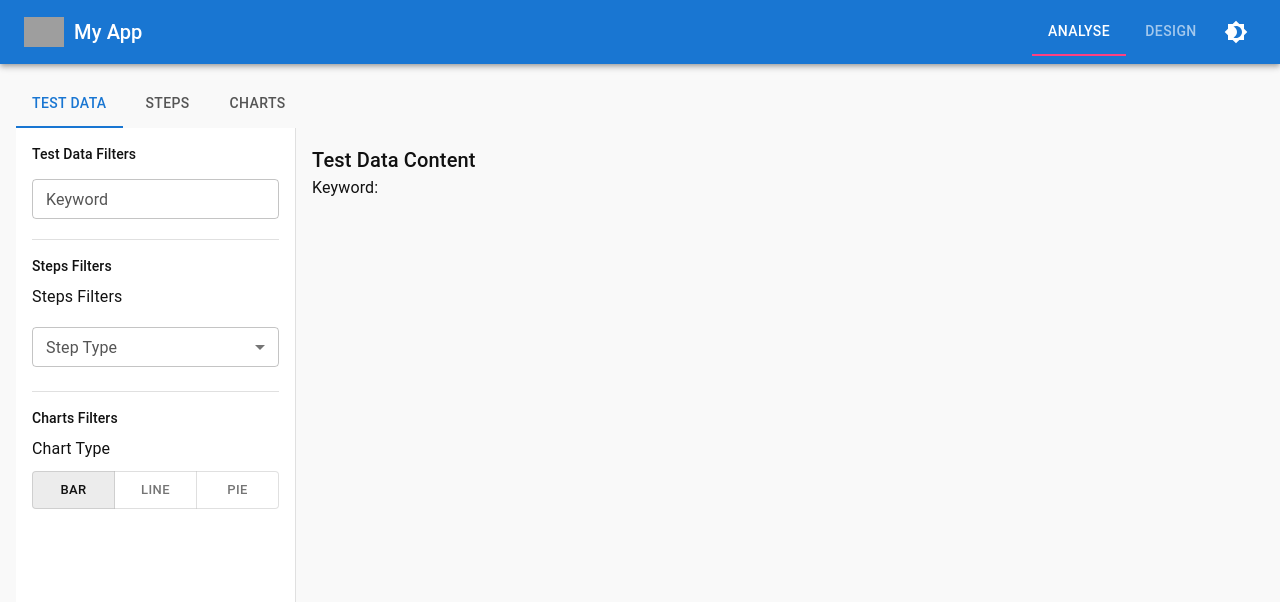
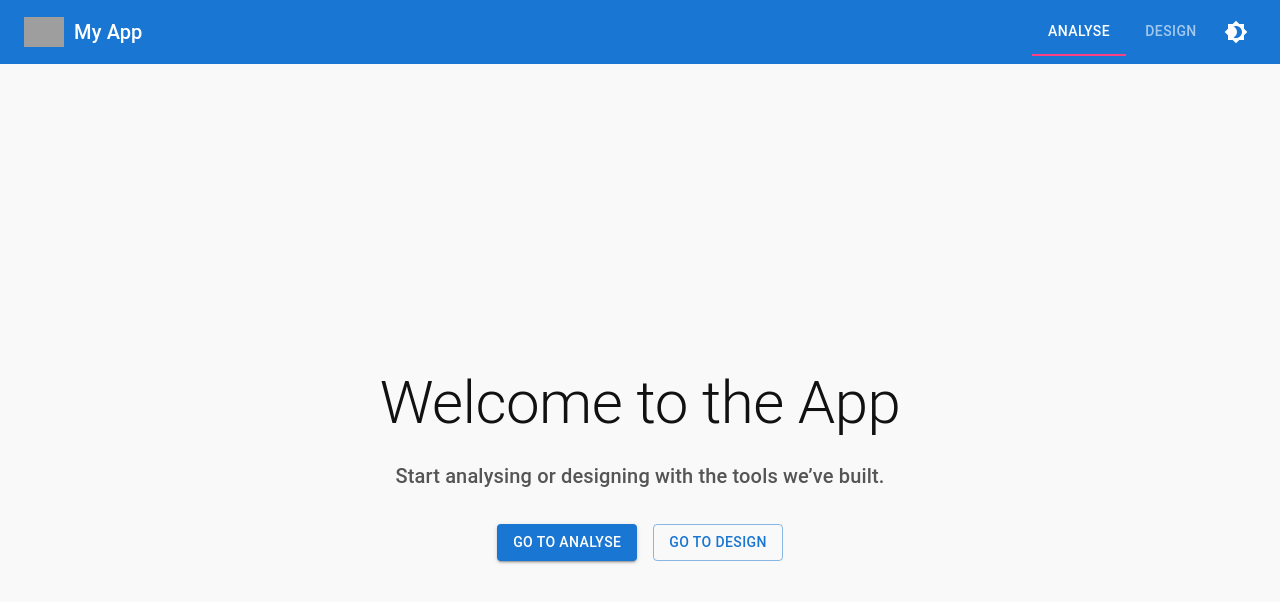
Before and after one commit to MeRahulThakur/mui-layout-with-theme, a React (Create React App) app: page / in a window 1280 px wide. Before the commit this address led to /analyse. Shown: the top 602 px of the page. Built offline with nearby package versions, Linux system fonts and the light colour scheme; grey boxes are pictures that could not be loaded.

Commit message:
Landing page

```diff
--- a/src/App.js
+++ b/src/App.js
@@ -3,6 +3,7 @@ import { Routes, Route, Navigate } from "react-router-dom";
 import Navbar from "./components/Navbar";
 import Analyse from "./pages/Analyse";
 import Design from "./pages/Design";
+import Landing from "./pages/Landing";
 
 function App() {
   return (
@@ -10,7 +11,7 @@ function App() {
       <Navbar />
       <Box sx={{ flexGrow: 1, overflow: "auto" }}>
         <Routes>
-          <Route path="/" element={<Navigate to="/analyse" />} />
+          <Route path="/" element={<Landing />} />
           <Route path="/analyse/*" element={<Analyse />} />
           <Route path="/design" element={<Design />} />
         </Routes>
--- /dev/null
+++ b/src/pages/Landing.js
@@ -0,0 +1,44 @@
+// src/pages/Landing.js
+import React from "react";
+import { Box, Typography, Button } from "@mui/material";
+import { useNavigate } from "react-router-dom";
+
+const Landing = () => {
+  const navigate = useNavigate();
+
+  return (
+    <Box
+      sx={{
+        height: "100vh",
+        display: "flex",
+        flexDirection: "column",
+        alignItems: "center",
+        justifyContent: "center",
+        textAlign: "center",
+        backgroundColor: "background.default",
+        color: "text.primary",
+        px: 2,
+      }}
+    >
+      <Typography variant="h2" gutterBottom>
+        Welcome to the App
+      </Typography>
+      <Typography variant="h6" color="text.secondary" mb={4}>
+        Start analysing or designing with the tools we’ve built.
+      </Typography>
+      <Box sx={{ display: "flex", gap: 2 }}>
+        <Button
+          variant="contained"
+          onClick={() => navigate("/analyse/test-data")}
+        >
+          Go to Analyse
+        </Button>
+        <Button variant="outlined" onClick={() => navigate("/design")}>
+          Go to Design
+        </Button>
+      </Box>
+    </Box>
+  );
+};
+
+export default Landing;
```
